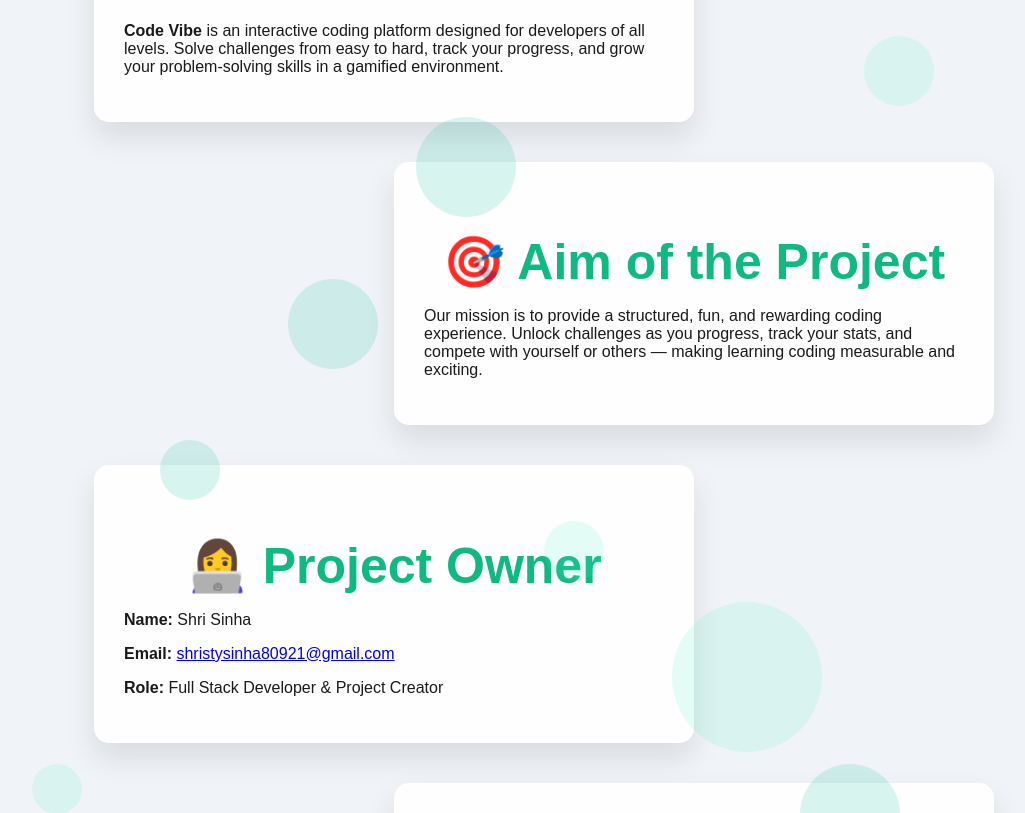
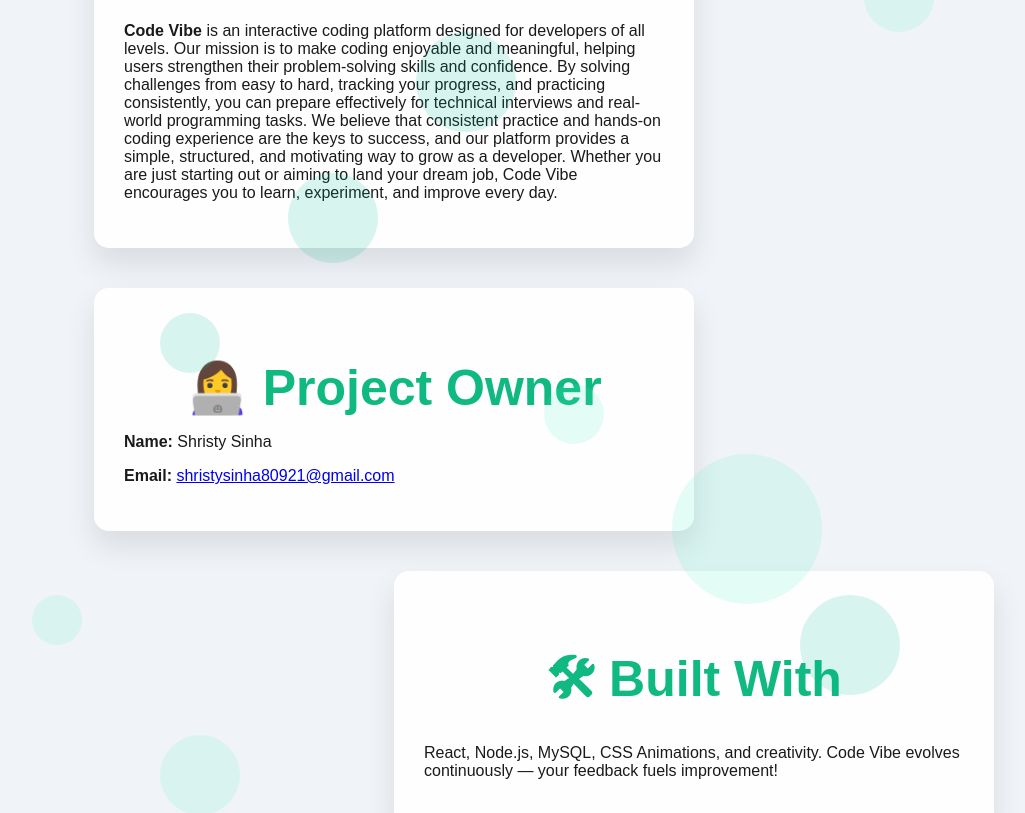
Before and after one commit to ShriSinHAA15/Coder-vibe, a React (Create React App) app in the folder frontend/: page /about in a window 1280 px wide. Shown: the part 530-1343 px from the top of the page, without its empty margins (96-1121 px from the left). Built offline with nearby package versions, Linux system fonts and the light colour scheme.

Commit message:
Update About page: remove Aim section, keep floating cards and animations, professional description

```diff
--- a/frontend/src/pages/About.jsx
+++ b/frontend/src/pages/About.jsx
@@ -23,30 +23,18 @@
         <section className="about-card animate-float-left">
           <h2>💡 What is Code Vibe?</h2>
           <p>
-            <strong>Code Vibe</strong> is an interactive coding platform designed for
-            developers of all levels. Solve challenges from easy to hard, track your
-            progress, and grow your problem-solving skills in a gamified environment.
-          </p>
-        </section>
-
-        <section className="about-card animate-float-right delay-1">
-          <h2>🎯 Aim of the Project</h2>
-          <p>
-            Our mission is to provide a structured, fun, and rewarding coding experience.
-            Unlock challenges as you progress, track your stats, and compete with
-            yourself or others — making learning coding measurable and exciting.
+            <strong>Code Vibe</strong> is an interactive coding platform designed for developers of all levels. Our mission is to make coding enjoyable and meaningful, helping users strengthen their problem-solving skills and confidence. By solving challenges from easy to hard, tracking your progress, and practicing consistently, you can prepare effectively for technical interviews and real-world programming tasks. We believe that consistent practice and hands-on coding experience are the keys to success, and our platform provides a simple, structured, and motivating way to grow as a developer. Whether you are just starting out or aiming to land your dream job, Code Vibe encourages you to learn, experiment, and improve every day.
           </p>
         </section>
 
         <section className="about-card animate-float-left delay-2">
           <h2>👩‍💻 Project Owner</h2>
           <div className="owner-details">
-            <p><strong>Name:</strong> Shri Sinha</p>
+            <p><strong>Name:</strong> Shristy Sinha</p>
             <p>
               <strong>Email:</strong>{' '}
               <a href="mailto:shristysinha80921@gmail.com">shristysinha80921@gmail.com</a>
             </p>
-            <p><strong>Role:</strong> Full Stack Developer & Project Creator</p>
           </div>
         </section>
 
```
